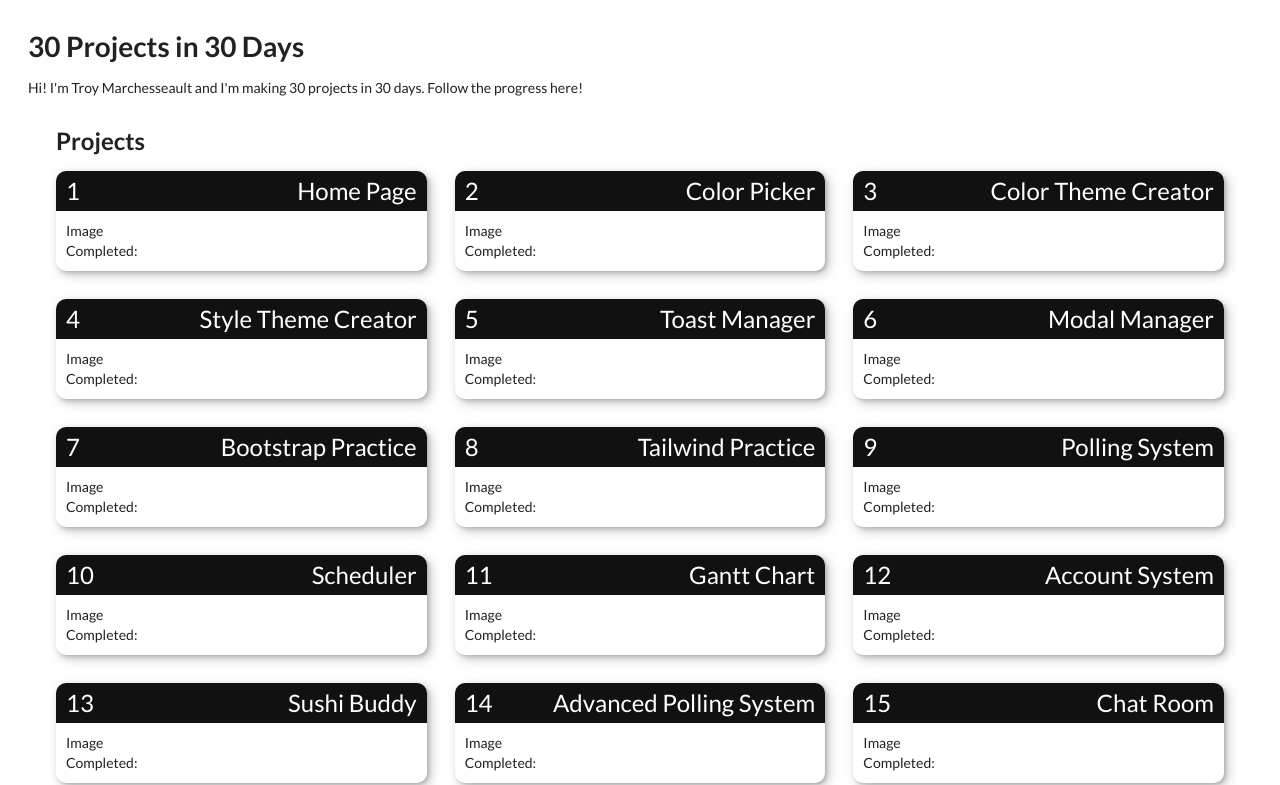
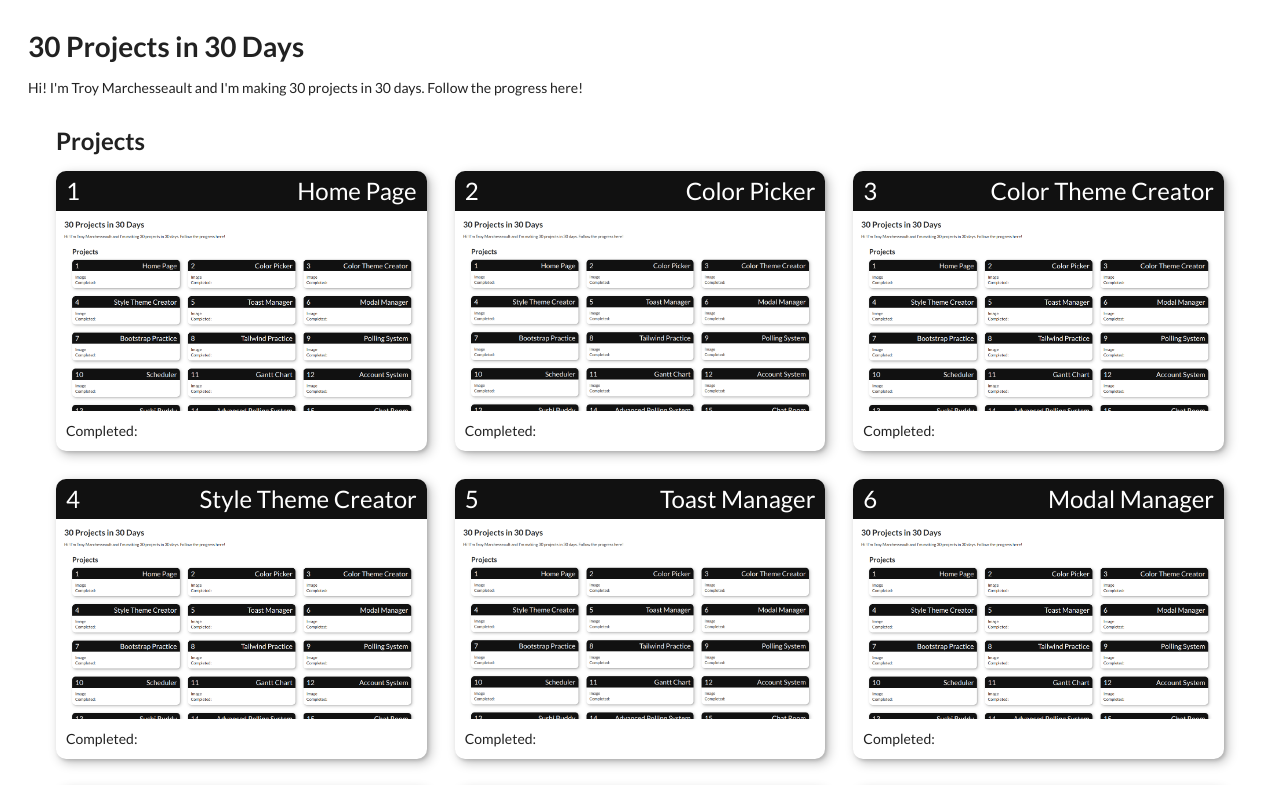
Before and after one commit to TMarche/30-homepage, a React (Create React App) app: page / in a window 1280 px wide. Shown: the top 785 px of the page. Built offline with nearby package versions, Linux system fonts and the light colour scheme.

Commit message:
Display image in cards

```diff
--- a/src/App.js
+++ b/src/App.js
@@ -5,7 +5,7 @@ import { Grid, Spacer } from "./components/GenericStyled";
 
 function App() {
     return (
-        <Spacer>
+        <Spacer style={{ paddingBottom: "2rem" }}>
             <h1>30 Projects in 30 Days</h1>
             <div>
                 <span>Hi! </span>
--- a/src/components/Card.js
+++ b/src/components/Card.js
@@ -1,6 +1,7 @@
 import React from "react";
 import styled from "styled-components";
 import { FlexRow } from "./GenericStyled";
+import image from "../image/30-homepage.png";
 
 const Card = ({ className, text, index }) => {
     return (
@@ -19,11 +20,18 @@ const Card = ({ className, text, index }) => {
             </FlexRow>
             <div
                 style={{
+                    height: "200px",
+                    width: "100%",
+                    backgroundImage: `url(${image})`,
+                    backgroundSize: "cover",
+                }}
+            ></div>
+            <div
+                style={{
                     padding: "10px",
                     borderRadius: "0 0 10px 10px",
                 }}
             >
-                <div>Image</div>
                 <div>Completed: </div>
             </div>
         </div>
```
Also changed, not shown: src/image/30-homepage.png (added), 1 other file (tests, documents, lock files or other folders).
